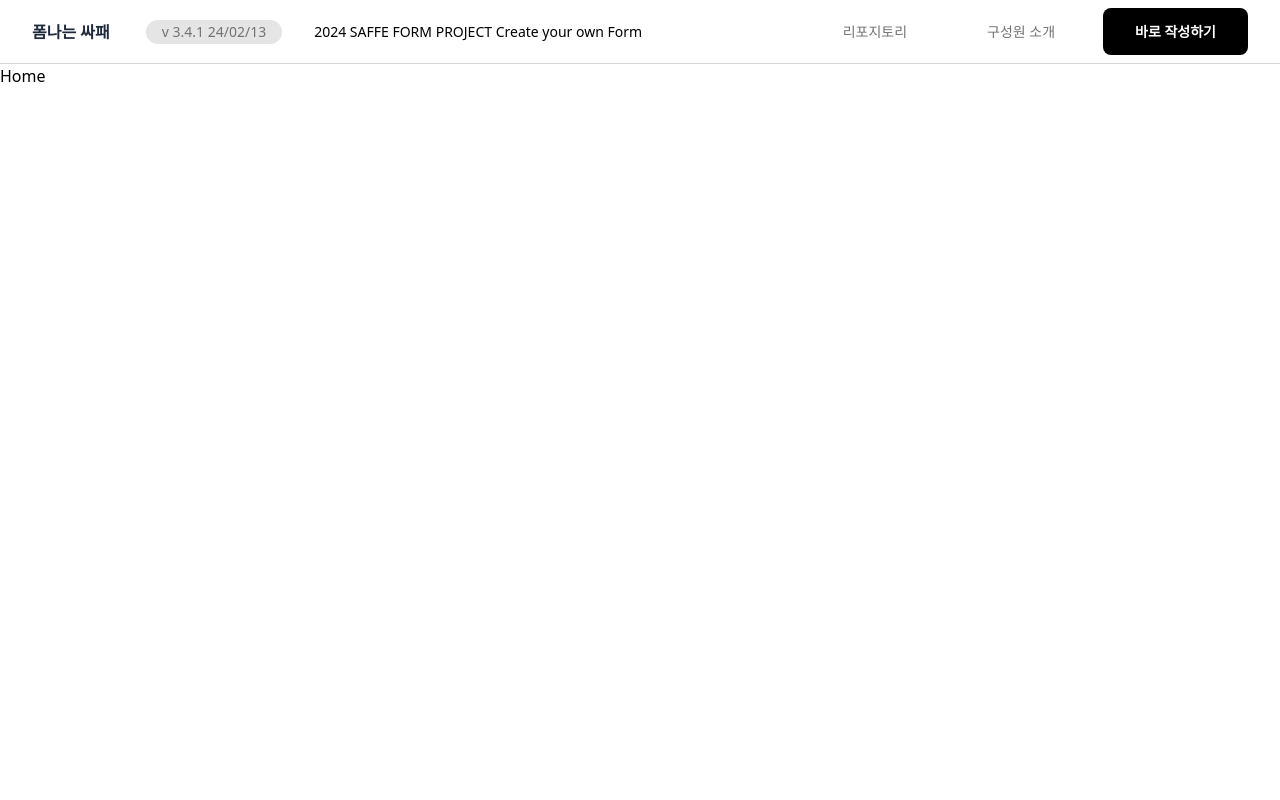
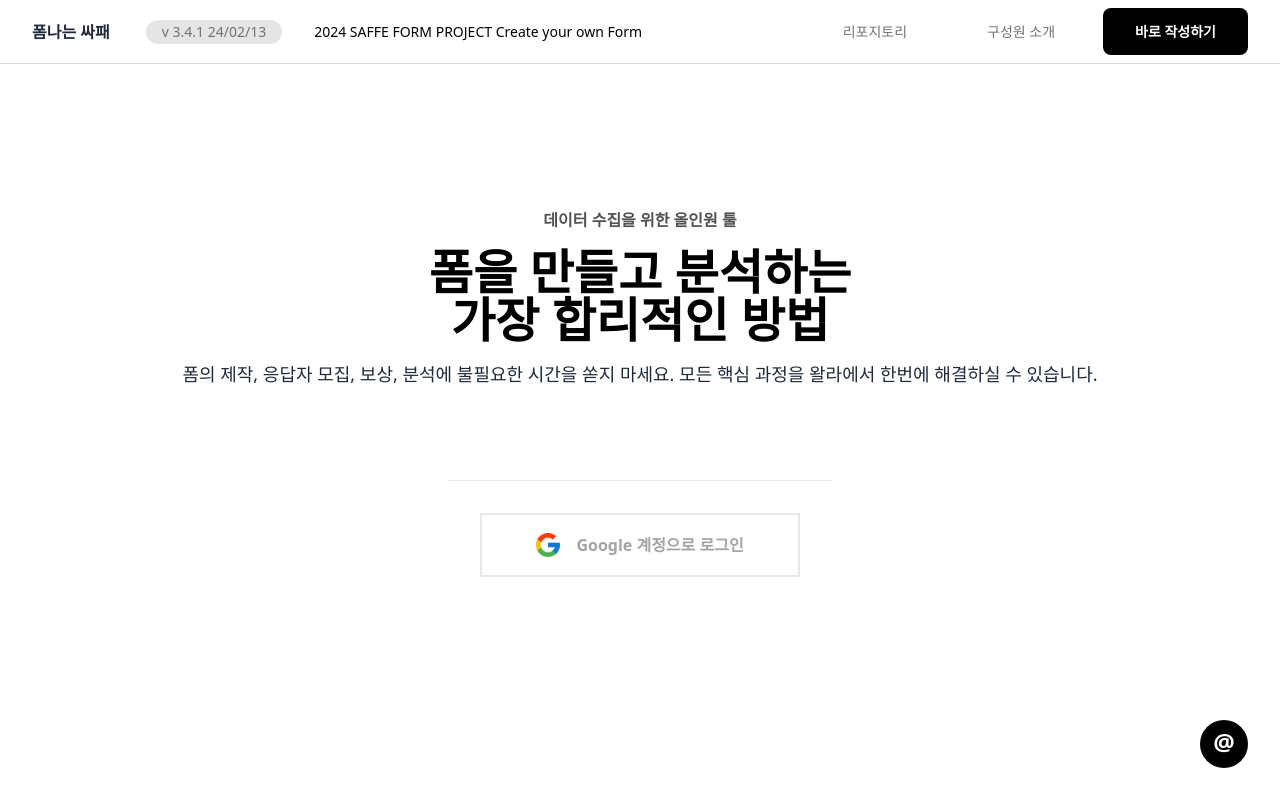
Before and after one commit to SSA-FE/formssafe-fe, a React (Vite) app: page / in a window 1280 px wide. Built offline with nearby package versions, Linux system fonts and the light colour scheme.

Commit message:
feat: Home 페이지 구현

```diff
--- a/src/pages/Home.tsx
+++ b/src/pages/Home.tsx
@@ -1,11 +1,66 @@
 /**
  * login onboarding page
  */
+
+import Modal from '@/components/modal';
+import googleIcon from '@/assets/icons/google-icon.svg';
+
 const Home = () => {
   return (
-    <>
-      <>Home</>
-    </>
+    <div className="h-auto w-full flex justify-center py-36">
+      <div className="w-full h-homeFront max-w-homeFront flex flex-col justify-between items-center">
+        <div className="flex flex-col items-center gap-y-4">
+          <h2 className="text-neutral-600 text-base font-bold">
+            데이터 수집을 위한 올인원 툴
+          </h2>
+          <h1 className="text-5xl text-black text-center font-bold">
+            폼을 만들고 분석하는
+            <br /> 가장 합리적인 방법
+          </h1>
+          <p className="text-lg text-slate-800 text-center font-normal">
+            폼의 제작, 응답자 모집, 보상, 분석에 불필요한 시간을 쏟지 마세요.
+            모든 핵심 과정을 왈라에서 한번에 해결하실 수 있습니다.
+          </p>
+        </div>
+        <div className="flex flex-col items-center gap-8 w-full">
+          <button className="w-full max-w-80 bg-primary text-white rounded-4xl py-4 text-xl font-bold">
+            설문지 찾기
+          </button>
+          <hr className="w-full h-line max-w-96 bg-neutral-300" />
+          <button className="w-full h-16 max-w-80 flex justify-center items-center bg-white rounded-4xl py-4 text-xl gap-4 border-2 border-solid border-netral-300">
+            <img src={googleIcon} alt="구글 로그인 아이콘" />
+            <p className="font-bold text-base text-neutral-400 whitespace-nowrap">
+              Google 계정으로 로그인
+            </p>
+          </button>
+        </div>
+      </div>
+      <button className="w-12 flex justify-center items-center bg-black text-white rounded-full aspect-square text-2xl font-bold pb-1 fixed right-8 bottom-8">
+        @
+      </button>
+
+      <Modal maxWidth={'max-w-nicknamemodal'} state={false}>
+        <div className="flex flex-col gap-y-2">
+          <h1 className="font-bold text-xl text-neutral-800">
+            새로운 계정을 만듭니다.
+          </h1>
+          <p className="text-neutral-500 font-normal text-base">
+            닉네임은 한 번 정하면 바꿀 수 없습니다.
+          </p>
+        </div>
+        <div className="flex flex-col gap-y-4">
+          <label htmlFor="nickname" className="font-bold text-lg">
+            닉네임
+          </label>
+          <input
+            type="text"
+            id="nickname"
+            placeholder="google account default name"
+            className="bg-neutral-200 rounded-2xl w-full py-2 px-4"
+          />
+        </div>
+      </Modal>
+    </div>
   );
 };
 
```
Also changed, not shown: src/assets/icons/google-icon.svg (added).
